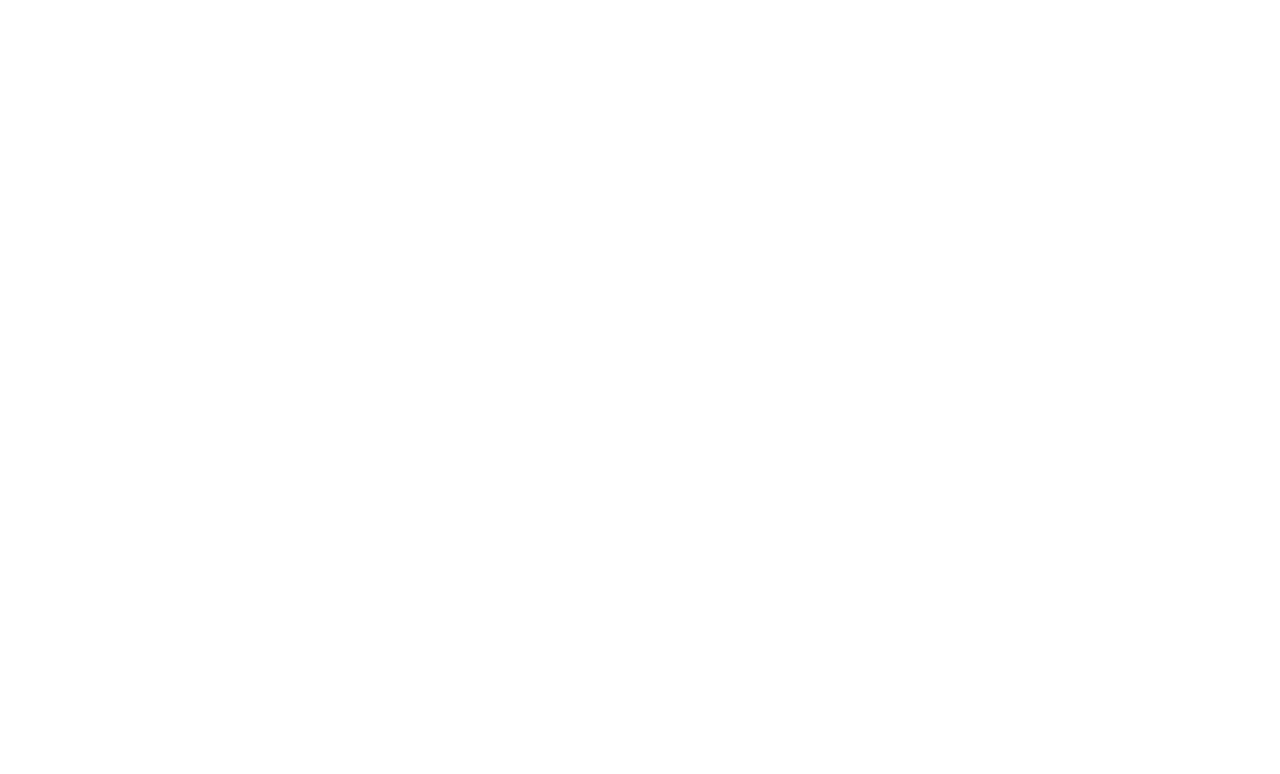
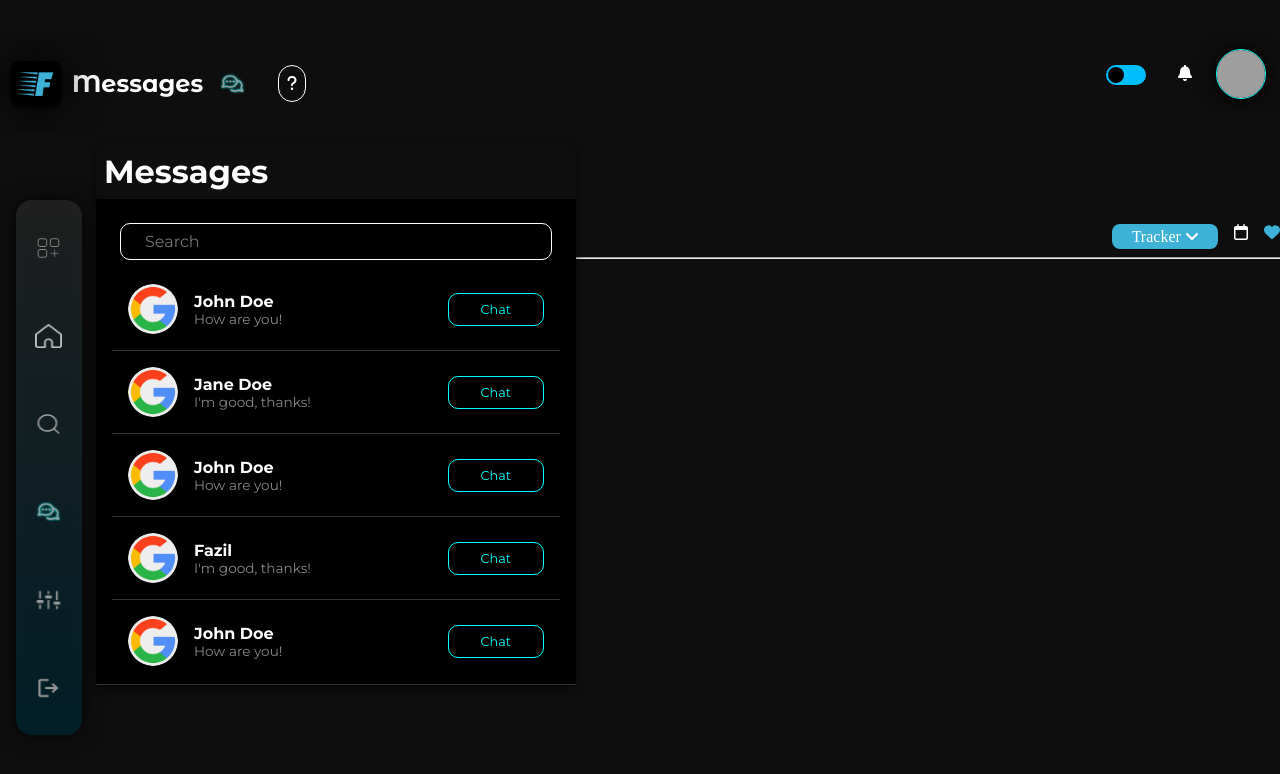
Before and after one commit to MohamedFazil89/Fitness-AI, a React (Create React App) app: page /dashboard/messages in a window 1280 px wide. Before the commit this address had no page. Shown: the top 774 px of the page. Built offline with nearby package versions, Linux system fonts and the light colour scheme; grey boxes are pictures that could not be loaded.

Commit message:
chatlist add

```diff
--- a/src/Components/ChatList.jsx
+++ b/src/Components/ChatList.jsx
@@ -0,0 +1,29 @@
+import React from 'react'
+import "./styles/ChatList.css"
+import Dummyusers from "./DummyUsers"
+
+export default function ChatList() {
+  return (
+    <div className='ChatList-Container'>
+      <h1>Messages</h1>
+      <div className='ChatList-Header'>
+        <input type="text" placeholder='Search' />
+      <div className='ChatList-Body'>
+        {Dummyusers.map((user, index) => (
+          <div key={index} className='ChatList-Item'>
+            <img src={user.profilepic} alt={user.Name} />
+            <div className='text-details'>
+              <h2>{user.Name}</h2>
+              <p>{user.LastMessage}</p>
+            </div>
+            <button>Chat</button>
+          </div>
+        ))}
+
+      </div>
+      </div>
+
+
+    </div>
+  )
+}
--- a/src/Components/DummyUsers.js
+++ b/src/Components/DummyUsers.js
@@ -25,7 +25,71 @@
         Name: 'Fazil',
         LastMessage: "I'm good, thanks!",
         profilepic: Profile
-    }
+    },
+    {
+        id: 5,
+        Name: 'John Doe',
+        LastMessage: "How are you!",
+        profilepic: Profile,
+
+    },
+    {
+        id: 6,
+        Name: 'John Doe',
+        LastMessage: "How are you!",
+        profilepic: Profile,
+
+    },
+    {
+        id: 7,
+        Name: 'John Doe',
+        LastMessage: "How are you!",
+        profilepic: Profile,
+
+    },
+    {
+        id: 8,
+        Name: 'John Doe',
+        LastMessage: "How are you!",
+        profilepic: Profile,
+
+    },
+    {
+        id: 9,
+        Name: 'John Doe',
+        LastMessage: "How are you!",
+        profilepic: Profile,
+
+    },
+    {
+        id: 10,
+        Name: 'John Doe',
+        LastMessage: "How are you!",
+        profilepic: Profile,
+
+    },
+    {
+        id: 11,
+        Name: 'John Doe',
+        LastMessage: "How are you!",
+        profilepic: Profile,
+
+    },
+    {
+        id: 12,
+        Name: 'John Doe',
+        LastMessage: "How are you!",
+        profilepic: Profile,
+
+    },
+    {
+        id: 13,
+        Name: 'John Doe',
+        LastMessage: "How are you!",
+        profilepic: Profile,
+
+    },
+
 ]
 
 export default DummyUsers;
--- a/src/Components/Nav.jsx
+++ b/src/Components/Nav.jsx
@@ -8,21 +8,28 @@
 import Logo from "../assets/FLOGO.png"
 import ProfilePic from "../assets/profilepic.png"
 import "./styles/Nav.css"
+import { useNavigate } from "react-router-dom";
 import { FontAwesomeIcon } from '@fortawesome/react-fontawesome';
 import { faBell, faQuestion } from '@fortawesome/free-solid-svg-icons';
 // import { useSelector } from 'react-redux';
+import Tabs from "./Tabs"
 
-export default function Nav({ props }) {
+
+export default function Nav({ initPage }) {
     const [isToggled, setIsToggled] = useState(false);
-    const [currentPage, setCurrentPage] = useState("Dashboard");
+    const [currentPage, setCurrentPage] = useState(initPage);
     // const username = useSelector((state) => state.user.username)
+    const navigate = useNavigate();
 
     const handleToggle = () => {
         setIsToggled(!isToggled);
     };
 
     const changePage = (page) => {
+        page === "dashboard" ? navigate(`/dashboard`) : navigate(`/dashboard/${page}`);
         setCurrentPage(page);
+
+
     };
 
     const getIconClass = (page) => {
@@ -58,14 +65,14 @@
 
             <section className='body-con'>
             <div className='Nav-container'>
-                <img src={DashboardIcon} alt='Dashboard Icon' className={getIconClass("Dashboard")} onClick={() => changePage("Dashboard")} />
+                <img src={DashboardIcon} alt='Dashboard Icon' className={getIconClass("Dashboard")} onClick={() => changePage("dashboard")} />
                 <img src={HomeIcon} alt='Home Icon' className={getIconClass("Home")} onClick={() => changePage("Home")} />
                 <img src={SearchIcon} alt='Search Icon' className={getIconClass("Search")} onClick={() => changePage("Search")} />
                 <img src={ChatIcon} alt='Chat Icon' className={getIconClass("Messages")} onClick={() => changePage("Messages")} />
                 <img src={SettingIcon} alt='Settings Icon' className={getIconClass("Settings")} onClick={() => changePage("Settings")} />
                 <img src={LogoutIcon} alt='Logout Icon' className={getIconClass("Logout")} onClick={() => changePage("Logout")} />
             </div>
-            {/* {<Messages />} */}
+            <Tabs />
 
             </section>
         </div>
--- a/src/Components/Tabs.jsx
+++ b/src/Components/Tabs.jsx
@@ -1,22 +1,26 @@
-import React from 'react'
-import "./styles/Tabs.css"
-import { FontAwesomeIcon } from '@fortawesome/react-fontawesome';
-import { faHeart, faAngleDown } from '@fortawesome/free-solid-svg-icons';
-import { faCalendar } from '@fortawesome/free-regular-svg-icons';
+import React from "react";
+import "./styles/Tabs.css";
+import { FontAwesomeIcon } from "@fortawesome/react-fontawesome";
+import { faHeart, faAngleDown } from "@fortawesome/free-solid-svg-icons";
+import { faCalendar } from "@fortawesome/free-regular-svg-icons";
 
 export default function Messages() {
   return (
-    <div className='tab-container'>
+    <div className="tab-container">
       <div className="Tracker-con">
-      <div className='Trackers-section'>
-      <p className='Trackers'>Tracker <FontAwesomeIcon  icon={faAngleDown}/></p>
-      <span className='calander'><FontAwesomeIcon icon={faCalendar} /></span>
-      <span className='Heart'><FontAwesomeIcon icon={faHeart} /></span>
+        <div className="Trackers-section">
+          <p className="Trackers">
+            Tracker <FontAwesomeIcon icon={faAngleDown} />
+          </p>
+          <span className="calander">
+            <FontAwesomeIcon icon={faCalendar} />
+          </span>
+          <span className="Heart">
+            <FontAwesomeIcon icon={faHeart} />
+          </span>
+        </div>
+        <hr />
       </div>
-      <hr />
-      </div>
-
-
     </div>
-  )
+  );
 }
--- a/src/Components/styles/ChatList.css
+++ b/src/Components/styles/ChatList.css
@@ -0,0 +1,125 @@
+* {
+    margin: 0;
+    padding: 0;
+    box-sizing: border-box;
+}
+
+body {
+    overflow: hidden;
+}
+@media (prefers-color-scheme: light) {
+    body {
+        background-color: white;
+        color: black;
+    }
+}
+
+.ChatList-Container {
+    display: flex;
+    flex-direction: column;
+    color: white;
+    width: 30rem;
+    position: absolute;
+    left: 5rem;
+    top: 8rem;
+    margin: 1rem;
+    /* background-color: #1c1c1c; */
+    border-radius: 10px;
+    box-shadow: 0 4px 8px rgba(0, 0, 0, 0.5);
+}
+.ChatList-Container > h1{
+    margin: .5rem;
+  font-family: 'Montserrat', sans-serif;
+
+}
+.ChatList-Header {
+    color: white;
+    background-color: black;
+    padding: 1rem;
+    display: flex;
+    align-items: left;
+    justify-content: center;
+    border-bottom: 1px solid #333;
+    flex-direction: column;
+  font-family: 'Montserrat', sans-serif;
+
+}
+.ChatList-Header > input {
+    all: unset;
+    padding: .5rem 1.5rem;
+    border: 1px solid white;
+    color: white;
+    border-radius: 10px;
+    margin: .5rem;
+
+}
+
+.ChatList-Body {
+    max-height: 400px;
+    overflow-y: auto;
+    /* background-color: #1c1c1c; */
+}
+
+/* Custom scrollbar for ChatList-Body */
+.ChatList-Body::-webkit-scrollbar {
+    width: 6px;
+}
+
+.ChatList-Body::-webkit-scrollbar-thumb {
+    background-color: #555;
+    border-radius: 3px;
+}
+
+.ChatList-Item {
+    display: flex;
+    align-items: center;
+    padding: 1rem;
+    border-bottom: 1px solid #333;
+    transition: background-color 0.2s ease;
+}
+
+.ChatList-Item:hover {
+    /* background-color: #2a2a2a; */
+}
+
+.ChatList-Item > img {
+    width: 50px;
+    height: 50px;
+    border-radius: 50%;
+    margin-right: 1rem; /* Ensures spacing */
+
+}
+
+.text-details {
+    display: flex;
+    flex-direction: column;
+    flex: 1; /* Occupy remaining space */
+}
+
+.text-details h2 {
+    margin: 0;
+    font-size: 1rem;
+    color: white;
+}
+
+.text-details p {
+    margin: 0;
+    color: #888;
+    font-size: 0.85rem;
+}
+
+.ChatList-Item > button {
+    all: unset;
+    padding: 0.5rem 2rem;
+    color: aqua;
+    border: 1px solid aqua;
+    border-radius: 10px;
+    cursor: pointer;
+    font-size: 0.8rem;
+    transition: background-color 0.2s ease, color 0.2s ease;
+}
+
+.ChatList-Item > button:hover {
+    background-color: aqua;
+    color: black;
+}
--- a/src/Components/styles/Tabs.css
+++ b/src/Components/styles/Tabs.css
@@ -1,12 +1,15 @@
 .tab-container{
     margin-top: 1.5rem;
+    overflow: hidden;
+
 
 }
 
 .Trackers-section{
     display: flex;
-    margin-right: auto;
+    margin: 0 auto;
     gap: 1rem;
+    justify-content: flex-end;
 
 }
 
@@ -22,14 +25,16 @@
     margin: .5rem;
 }
 
-.Trackers{
+
+.Trackers {
     background-color: #3DB1D6;
-    padding: .2rem;
-    border-radius: 1rem;
-    margin-left: 67rem;
-
-
-}
+    color: white;
+    padding: 0.2rem 1.2rem;
+    border-radius: 8px;
+    font-size: 1rem; /* Matches earlier design */
+    font-weight: 500;
+    cursor: pointer;
+  }
 
 .Heart{
     color: #3DB1D6;
--- a/src/Pages/Chat.jsx
+++ b/src/Pages/Chat.jsx
@@ -1,12 +1,18 @@
 import React from 'react'
 import Nav from '../Components/Nav'
-import DummyUsers from '../Components/DummyUsers'
+// import DummyUsers from '../Components/DummyUsers'
+import "./styles/Chat.css"
+import ChatList from '../Components/ChatList'
 
 export default function Chat() {
   return (
     <div className='Chat-container'>
+      <ChatList />
 
-      <Nav />
+
+      <Nav initPage="Messages" />
+
+
     </div>
   )
 }
--- a/src/Pages/Dashboard.jsx
+++ b/src/Pages/Dashboard.jsx
@@ -6,7 +6,7 @@
 export default function Dashboard() {
   return (
     <div className='Dashboard-container'>
-      <Nav />
+      <Nav initPage={"Dashboard"}/>
     </div>
   )
 }
--- /dev/null
+++ b/src/Pages/Home.jsx
@@ -0,0 +1,9 @@
+import React from 'react'
+
+export default function Home() {
+  return (
+    <div className='Home-container'>
+      <h1>Home</h1>
+    </div>
+  )
+}
--- /dev/null
+++ b/src/Pages/styles/Home.css
@@ -0,0 +1,3 @@
+.Home-container{
+    background-color: black;
+}
--- a/src/index.js
+++ b/src/index.js
@@ -7,6 +7,7 @@
 import Settings from './Pages/Settings';
 import Chat from './Pages/Chat';
 import DOB from './Pages/DOB';
+import Home from './Pages/Home';
 
 
 import { Provider } from "react-redux";
@@ -19,9 +20,10 @@
   let routes = useRoutes([
     { path: '/', element: <App /> },
     { path: '/dashboard', element: <Dashboard /> },
-    { path: '/settings', element: <Settings /> },
-    { path: '/messages', element: <Chat /> },
+    { path: '/dashboard/settings', element: <Settings /> },
+    { path: '/dashboard/messages', element: <Chat /> },
     { path: '/dob', element: <DOB /> },
+    { path: '/dashboard/Home', element: <Home /> },
 
 
   ]);
```
Also changed, not shown: src/Components/PrivateChat.jsx (+9 -0 lines).
